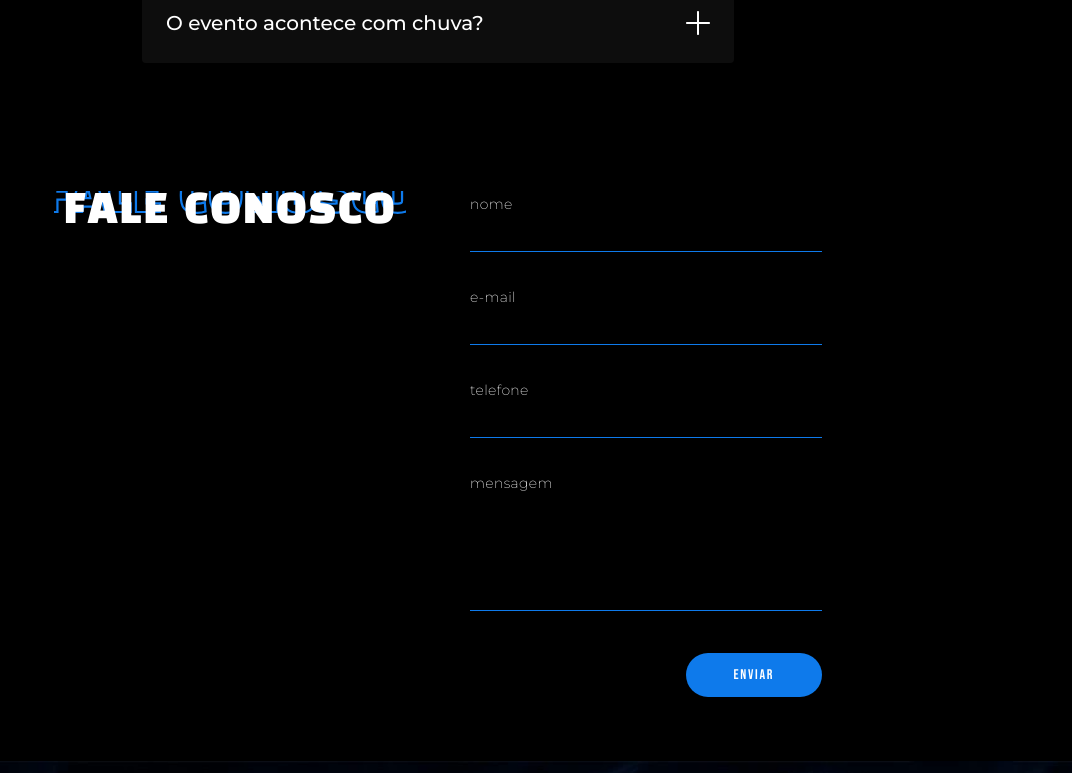
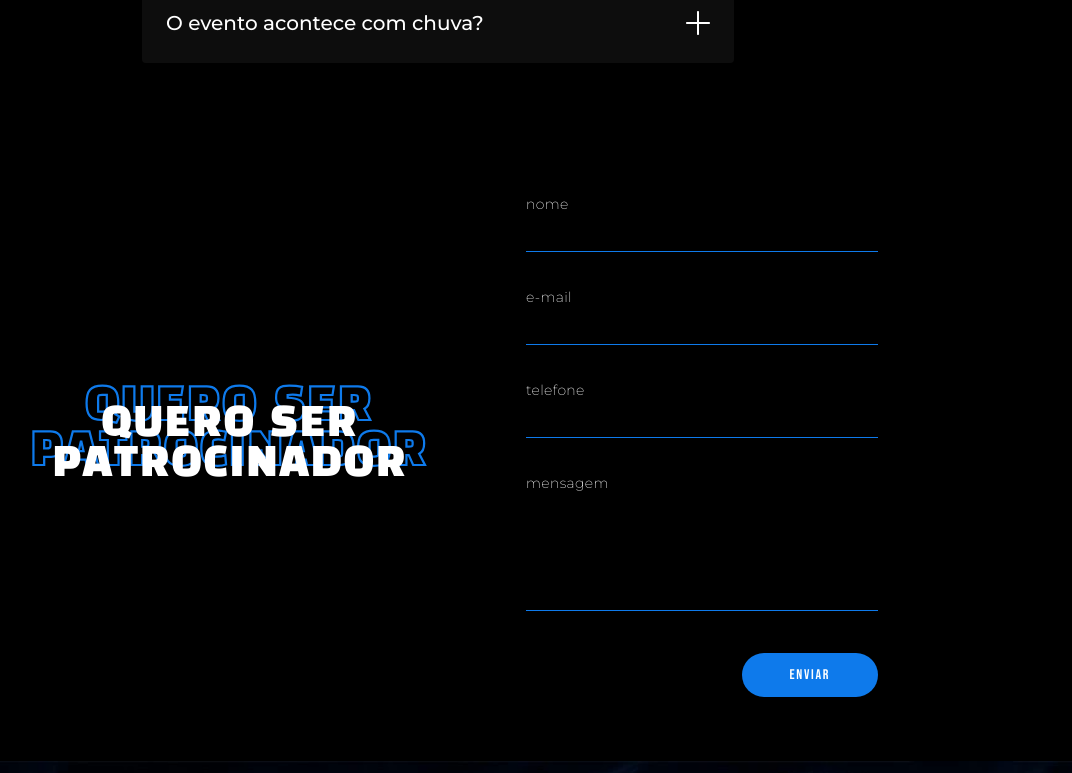
Before and after one commit to joaoegpacheco/gentlemenblue, a Next.js app: page /pt-br in a window 1280 px wide. Shown: the part 6960-7733 px from the top of the page, without its empty margins (202-1274 px from the left). Built offline with nearby package versions, Linux system fonts and the light colour scheme.

Commit message:
content(contact): rebrand section as sponsor interest form
Split the contact title into two lines and update FAQ copy to match the new sponsor CTA wording.

```diff
--- a/src/components/Contact.tsx
+++ b/src/components/Contact.tsx
@@ -14,7 +14,7 @@ const WHATSAPP_NUMBER = "5541998142003";
 const FIELD_CLASS =
   "w-full border-0 border-b border-brand-blue bg-transparent pb-2 font-montserrat text-sm font-light text-white outline-none placeholder:text-white/40 focus:border-brand-blue";
 
-const TITLE_CLASS = `${blackHanSans.className} col-start-1 row-start-1 text-[clamp(2rem,10vw,40px)] leading-none tracking-[0.05em] whitespace-nowrap`;
+const TITLE_CLASS = `${blackHanSans.className} col-start-1 row-start-1 text-center text-[clamp(2rem,10vw,40px)] leading-none tracking-[0.05em]`;
 
 function buildWhatsAppUrl(
   dict: Dictionary["contact"],
@@ -52,19 +52,21 @@ export function Contact({ dict }: ContactProps) {
   return (
     <section id="contato" className="overflow-x-clip bg-black">
       <div
-        className={`${inter.className} mx-auto flex w-full max-w-[960px] flex-col items-center gap-10 px-5 py-12 sm:gap-12 sm:px-6 sm:py-14 lg:flex-row lg:items-start lg:justify-center lg:gap-16 lg:px-10 lg:py-16`}
+        className={`${inter.className} mx-auto flex w-full max-w-[960px] flex-col items-center gap-10 px-5 py-12 sm:gap-12 sm:px-6 sm:py-14 lg:flex-row lg:items-center lg:justify-center lg:gap-16 lg:px-10 lg:py-16`}
       >
-        <div className="flex w-full max-w-sm flex-col items-center overflow-hidden text-center sm:max-w-88 lg:flex-1">
+        <div className="flex min-h-40 w-full max-w-md flex-col items-center justify-center overflow-hidden text-center sm:min-h-48 sm:max-w-lg lg:min-h-56 lg:max-w-xl lg:flex-1">
           <div className="w-max max-w-full">
             <div className="grid place-items-center">
               <p
                 aria-hidden
                 className={`${TITLE_CLASS} z-0 origin-bottom scale-[1.08] -translate-y-1.5 text-transparent [-webkit-text-stroke:2px_#0e7aeb] sm:scale-[1.12] sm:-translate-y-2.5`}
               >
-                {dict.title}
+                <span className="block whitespace-nowrap">{dict.titleLine1}</span>
+                <span className="block whitespace-nowrap">{dict.titleLine2}</span>
               </p>
               <h2 className={`${TITLE_CLASS} relative z-10 text-white`}>
-                {dict.title}
+                <span className="block whitespace-nowrap">{dict.titleLine1}</span>
+                <span className="block whitespace-nowrap">{dict.titleLine2}</span>
               </h2>
             </div>
           </div>
--- a/src/i18n/dictionaries/en-us.json
+++ b/src/i18n/dictionaries/en-us.json
@@ -186,11 +186,11 @@
     },
     "subtitle": "CHECK OUT PHOTOS FROM PREVIOUS EDITIONS",
     "imageAlt": "Gentlemen Blue moment",
-    "viewFullGallery": "VIEW FULL GALLERY",
-    "viewFullGalleryHref": "#galeria",
     "previous": "Previous photo",
     "next": "Next photo",
-    "close": "Close"
+    "close": "Close",
+    "viewFullGallery": "VIEW FULL GALLERY",
+    "viewFullGalleryHref": "#galeria"
   },
   "store": {
     "heading": {
@@ -231,7 +231,7 @@
       },
       {
         "question": "HOW CAN I BECOME A SPONSOR?",
-        "answer": "Reach out through the Contact section or official channels to receive sponsorship and partnership information."
+        "answer": "Reach out through the I Want to Be a Sponsor section or official channels to receive sponsorship and partnership information."
       },
       {
         "question": "Do I need to buy a ticket?",
@@ -244,7 +244,8 @@
     ]
   },
   "contact": {
-    "title": "CONTACT US",
+    "titleLine1": "I WANT TO BE",
+    "titleLine2": "A SPONSOR",
     "whatsappIntro": "Hello! I came from the Gentlemen Blue website.",
     "noteLines": [
       "PERHAPS INCLUDE A FIELD HERE",
--- a/src/i18n/dictionaries/es-es.json
+++ b/src/i18n/dictionaries/es-es.json
@@ -186,11 +186,11 @@
     },
     "subtitle": "MIRA LAS FOTOS DE LAS EDICIONES ANTERIORES",
     "imageAlt": "Momento de Gentlemen Blue",
-    "viewFullGallery": "VER GALERÍA COMPLETA",
-    "viewFullGalleryHref": "#galeria",
     "previous": "Foto anterior",
     "next": "Siguiente foto",
-    "close": "Cerrar"
+    "close": "Cerrar",
+    "viewFullGallery": "VER GALERÍA COMPLETA",
+    "viewFullGalleryHref": "#galeria"
   },
   "store": {
     "heading": {
@@ -231,7 +231,7 @@
       },
       {
         "question": "¿CÓMO PUEDO SER PATROCINADOR?",
-        "answer": "Contáctanos en la sección Contáctanos o por los canales oficiales para recibir información de patrocinio y colaboración."
+        "answer": "Contáctanos en la sección Quiero Ser Patrocinador o por los canales oficiales para recibir información de patrocinio y colaboración."
       },
       {
         "question": "¿Necesito comprar entrada?",
@@ -244,7 +244,8 @@
     ]
   },
   "contact": {
-    "title": "CONTÁCTANOS",
+    "titleLine1": "QUIERO SER",
+    "titleLine2": "PATROCINADOR",
     "whatsappIntro": "¡Hola! Vengo del sitio web de Gentlemen Blue.",
     "noteLines": [
       "QUIZÁ INCLUIR UN CAMPO AQUÍ",
--- a/src/i18n/dictionaries/pt-br.json
+++ b/src/i18n/dictionaries/pt-br.json
@@ -186,11 +186,11 @@
     },
     "subtitle": "CONFIRA AS FOTOS DAS EDIÇÕES ANTERIORES",
     "imageAlt": "Momento do Gentlemen Blue",
-    "viewFullGallery": "VER GALERIA COMPLETA",
-    "viewFullGalleryHref": "#galeria",
     "previous": "Foto anterior",
     "next": "Próxima foto",
-    "close": "Fechar"
+    "close": "Fechar",
+    "viewFullGallery": "VER GALERIA COMPLETA",
+    "viewFullGalleryHref": "#galeria"
   },
   "store": {
     "heading": {
@@ -231,7 +231,7 @@
       },
       {
         "question": "Como posso ser um patrocinador?",
-        "answer": "Entre em contato pela seção Fale Conosco ou pelos canais oficiais para receber a proposta de patrocínio e parceria."
+        "answer": "Entre em contato pela seção Quero Ser Patrocinador ou pelos canais oficiais para receber a proposta de patrocínio e parceria."
       },
       {
         "question": "Preciso comprar ingresso?",
@@ -244,7 +244,8 @@
     ]
   },
   "contact": {
-    "title": "FALE CONOSCO",
+    "titleLine1": "QUERO SER",
+    "titleLine2": "PATROCINADOR",
     "whatsappIntro": "Olá! Vim pelo site Gentlemen Blue.",
     "noteLines": [
       "TALVEZ AQUI INCLUIR UM CAMPO",
```
